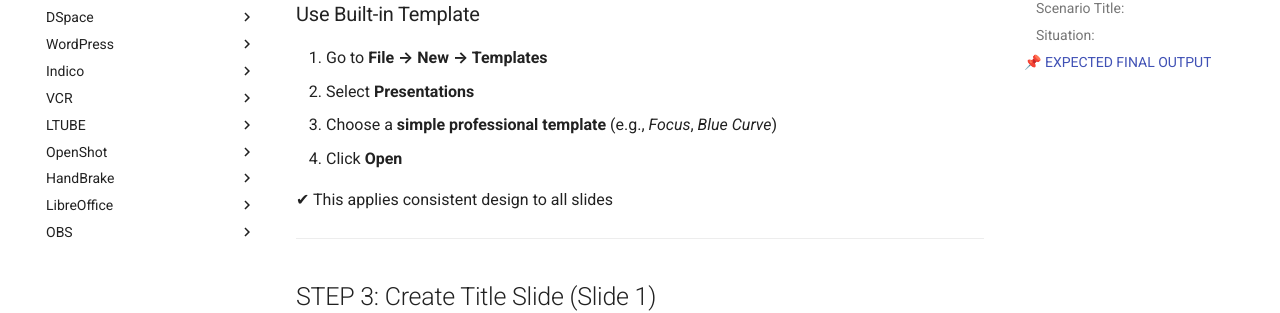
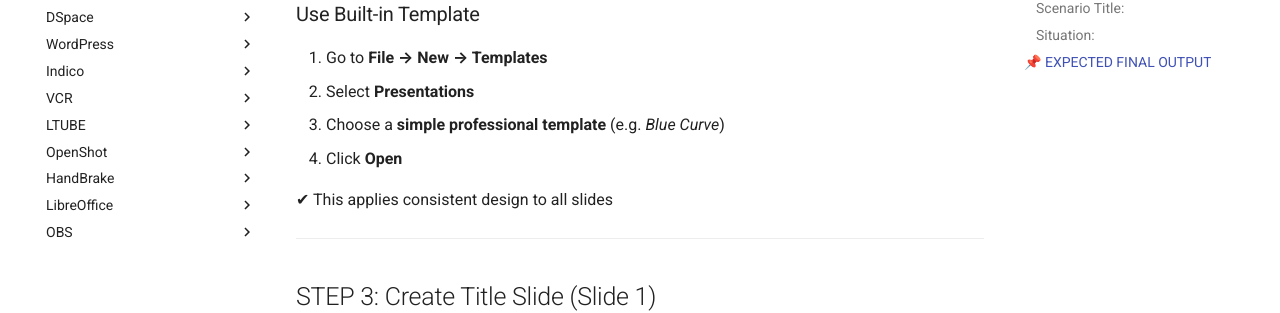
Before and after one commit to LEARN-LK/FOSS-LABWORK-HOST, an MkDocs documentation site: the page built from docs/libreoffice/Impress.md, in a window 1280 px wide and 900 px high, scrolled down 1401 px. Shown: the part 145-458 px from the top of the window. Built offline with MkDocs 1.6.1 and Material for MkDocs 9.7.7, drawn with Linux system fonts in a browser that asks for light colours.

Commit message:
Update Impress.md

```diff
--- a/docs/libreoffice/Impress.md
+++ b/docs/libreoffice/Impress.md
@@ -57,7 +57,7 @@ A **10-slide professional presentation** including:
 
 1. Go to **File → New → Templates**
 2. Select **Presentations**
-3. Choose a **simple professional template** (e.g., *Focus*, *Blue Curve*)
+3. Choose a **simple professional template** (e.g. *Blue Curve*)
 4. Click **Open**
 
 ✔ This applies consistent design to all slides
```
